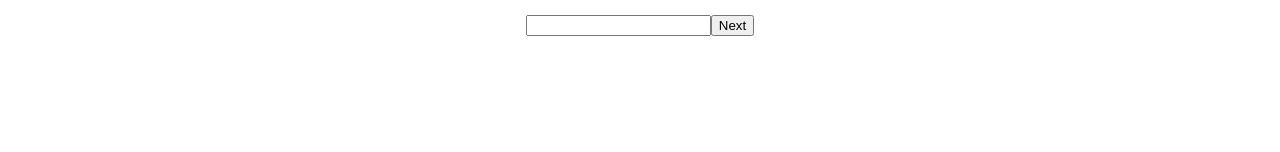
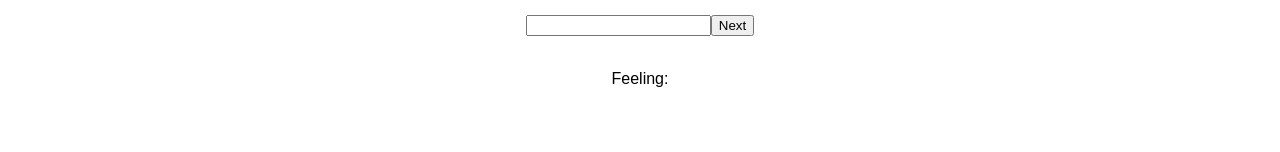
Before and after one commit to koop212/redux-feedback-loop, a React (Create React App) app: page /#/ in a window 1280 px wide. Shown: the part 148-300 px from the top of the page. Built offline with nearby package versions, Linux system fonts and the light colour scheme.

Commit message:
Created FeedbackReview component to display the value of feeling

```diff
--- /dev/null
+++ b/src/components/FeedbackReview/FeedbackReview.js
@@ -0,0 +1,27 @@
+import React, {Component} from 'react';
+import {connect} from 'react-redux';
+
+class FeedbackReview extends Component {
+    render() {
+        return(
+            <div>
+                <p>Feeling: {this.props.showFeedback.feeling}</p>
+
+
+            </div>
+        )
+    }
+}
+
+
+
+
+
+
+const mapStateToProps = (reduxState) => {
+    return {
+        showFeedback : reduxState.feedbackReducer
+    }
+}
+
+export default connect(mapStateToProps)(FeedbackReview);
--- a/src/components/Feeling/Feeling.js
+++ b/src/components/Feeling/Feeling.js
@@ -1,5 +1,6 @@
 import React, { Component } from 'react';
 import {connect} from 'react-redux';
+import Feedback from '../FeedbackReview/FeedbackReview';
 
 class Feeling extends Component {
     state = {
@@ -13,7 +14,8 @@ class Feeling extends Component {
         })
     }
 
-    handleSubmit = () => {
+    handleSubmit = (event) => {
+        event.preventDefault();
         console.log('in handleSubmit');
         this.props.dispatch({type: 'ADD_FEELING', payload: this.state.feeling})
     }
@@ -26,6 +28,8 @@ class Feeling extends Component {
                     <input type="number" name="feeling" onChange={this.handleChange} />
                     <button type="submit">Next</button>
                 </form>
+                <br/>
+                <Feedback />
 
             </div>
 
```
